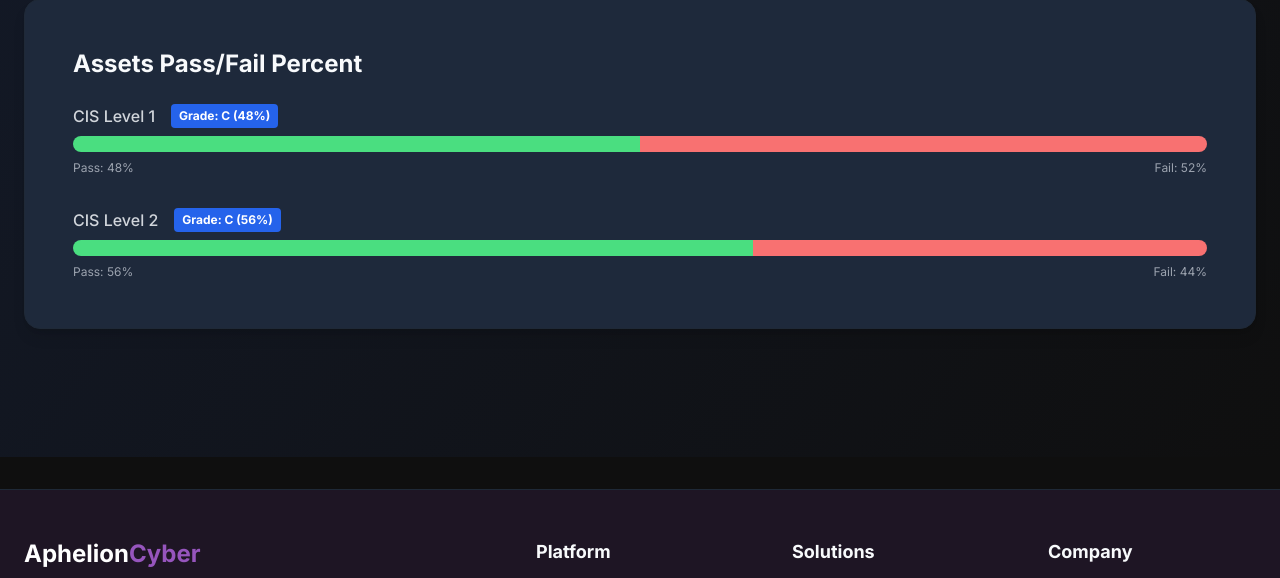
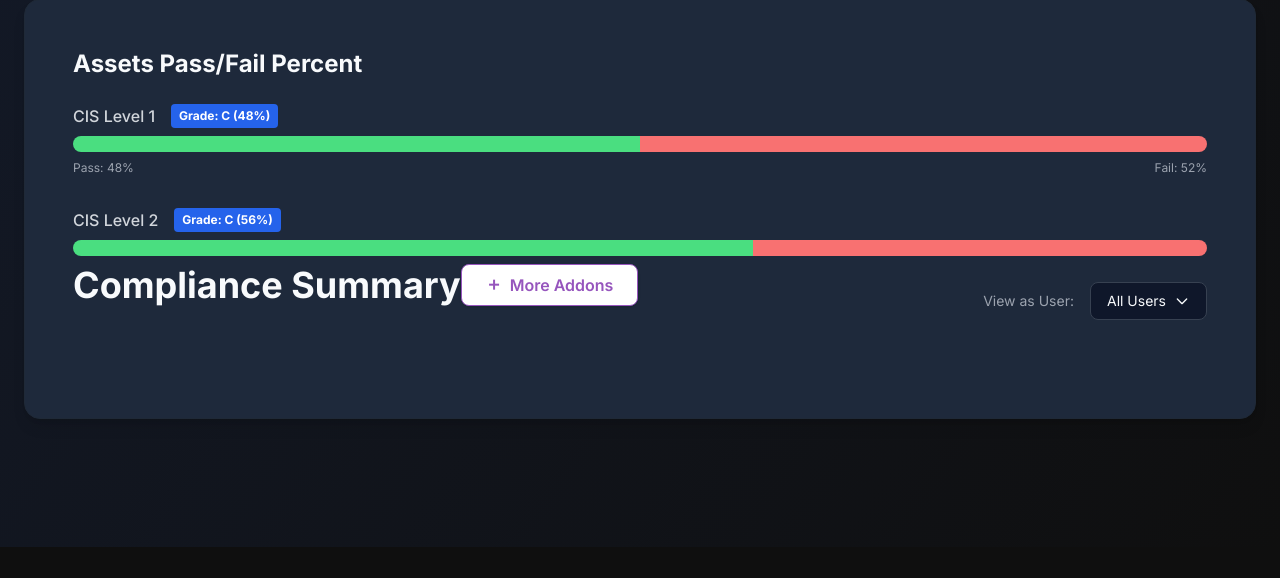
Before and after one commit to Luphonix-Prime/aphelion-cyber-new, a Django app: page /compliance/ in a window 1280 px wide. Shown: the part 933-1511 px from the top of the page. Run offline with Django 5.2, Linux system fonts and the light colour scheme; some libraries are stand-ins or nearby versions.

Commit message:
feat(compliance): add user dropdown and summary header to compliance page
This commit introduces a user dropdown menu and a compliance summary header to the compliance page. The dropdown allows users to switch between different user views, enhancing the page's functionality and user experience. The summary header provides a clear and structured overview of the compliance status.

```diff
--- a/templates/website/compliance.html
+++ b/templates/website/compliance.html
@@ -99,9 +99,52 @@
                         <div class="w-3/5 h-4 bg-green-400 rounded-l-full"></div>
                         <div class="w-2/5 h-4 bg-red-400 rounded-r-full"></div>
                     </div>
-                    <div class="flex justify-between text-xs text-gray-400">
-                        <span>Pass: 56%</span>
-                        <span>Fail: 44%</span>
+                    <div class="flex justify-between items-center mb-8">
+                        <div class="flex items-center justify-between mb-8">
+                            <h1 class="text-3xl md:text-4xl font-bold">Compliance Summary</h1>
+                            <a href="#" class="inline-flex items-center bg-white text-[#9655BD] border border-[#9655BD] hover:bg-[#9655BD] hover:text-white font-semibold px-6 py-2 rounded-lg shadow transition-colors">
+                                <i class="ri-add-line mr-2"></i> More Addons
+                            </a>
+                        </div>
+                        <div class="flex items-center space-x-4">
+                            <span class="text-sm text-gray-400">View as User:</span>
+                            <div class="relative inline-block text-left">
+                                <button type="button" onclick="toggleUserDropdown()" class="bg-[#0f172a] border border-gray-700 rounded-lg px-4 py-2 text-sm flex items-center space-x-2">
+                                    <span id="selectedUser">All Users</span>
+                                    <svg class="w-4 h-4" fill="none" stroke="currentColor" viewBox="0 0 24 24"><path stroke-linecap="round" stroke-linejoin="round" stroke-width="2" d="M19 9l-7 7-7-7"></path></svg>
+                                </button>
+                                <div id="userDropdown" class="hidden absolute z-10 mt-2 w-56 rounded-lg bg-[#1e293b] shadow-lg ring-1 ring-black ring-opacity-5">
+                                    <div class="py-1" role="menu">
+                                        <button onclick="selectUser('all', 'All Users')" class="block w-full px-4 py-2 text-sm text-left hover:bg-[#0f172a]/50">All Users</button>
+                                        <button onclick="selectUser('pratik', 'Pratik Patel')" class="block w-full px-4 py-2 text-sm text-left hover:bg-[#0f172a]/50">
+                                            <div class="flex items-center space-x-2">
+                                                <img src="/static/images/AWS-Marketplace-Logo-PNG-to-svg-1.png" alt="AWS" class="w-5 h-5">
+                                                <span>Pratik Patel</span>
+                                            </div>
+                                        </button>
+                                        <button onclick="selectUser('saumya', 'Saumya')" class="block w-full px-4 py-2 text-sm text-left hover:bg-[#0f172a]/50">Saumya</button>
+                                    </div>
+                                </div>
+                            </div>
+                            <script>
+                            function toggleUserDropdown() {
+                                const dropdown = document.getElementById('userDropdown');
+                                dropdown.classList.toggle('hidden');
+                            }
+                            function selectUser(value, label) {
+                                document.getElementById('selectedUser').textContent = label;
+                                document.getElementById('userDropdown').classList.add('hidden');
+                                switchUser(value);
+                            }
+                            document.addEventListener('click', function(event) {
+                                const dropdown = document.getElementById('userDropdown');
+                                const button = event.target.closest('button');
+                                if (!button || !button.hasAttribute('onclick') || !button.getAttribute('onclick').includes('toggleUserDropdown')) {
+                                    dropdown.classList.add('hidden');
+                                }
+                            });
+                            </script>
+                        </div>
                     </div>
                 </div>
             </div>
```
